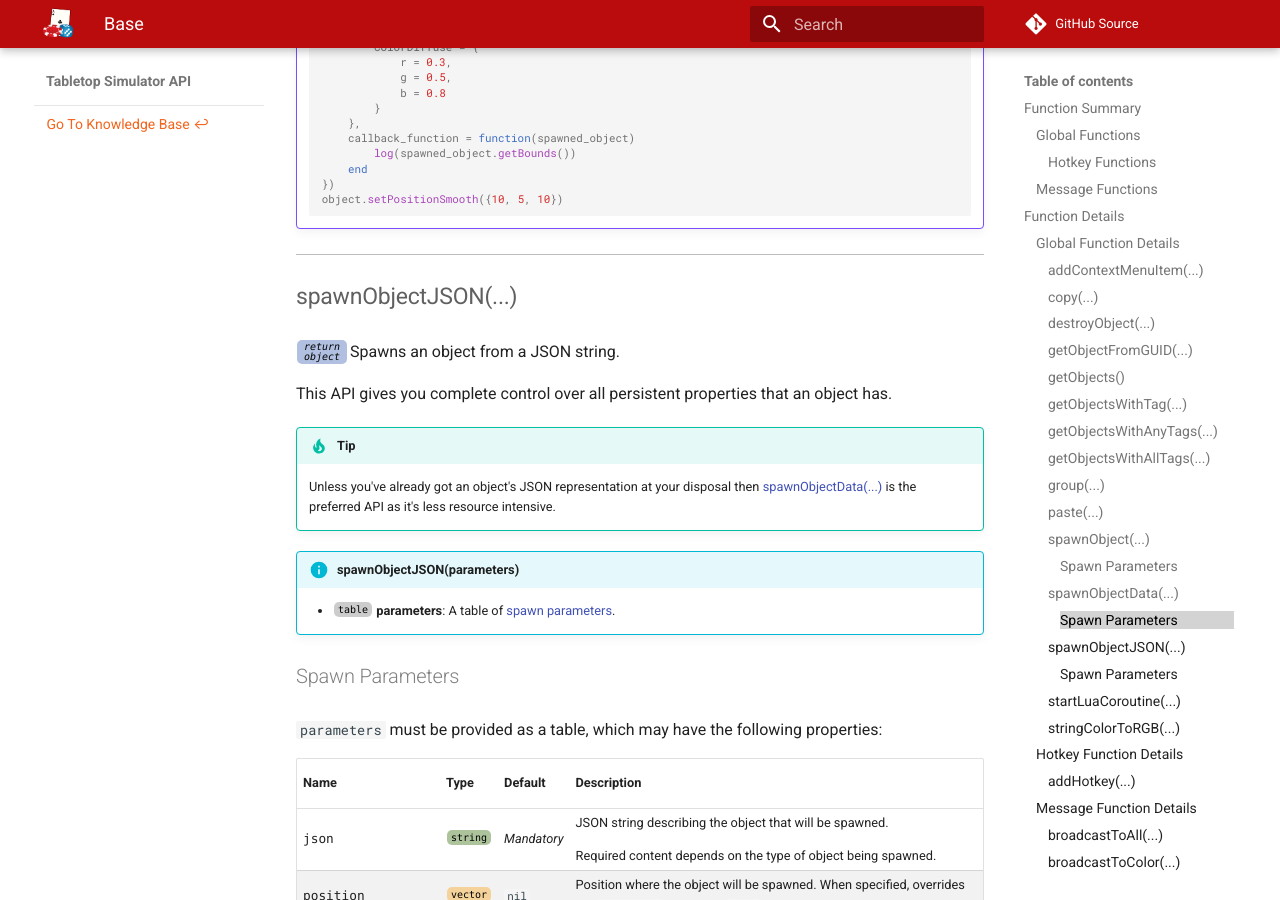
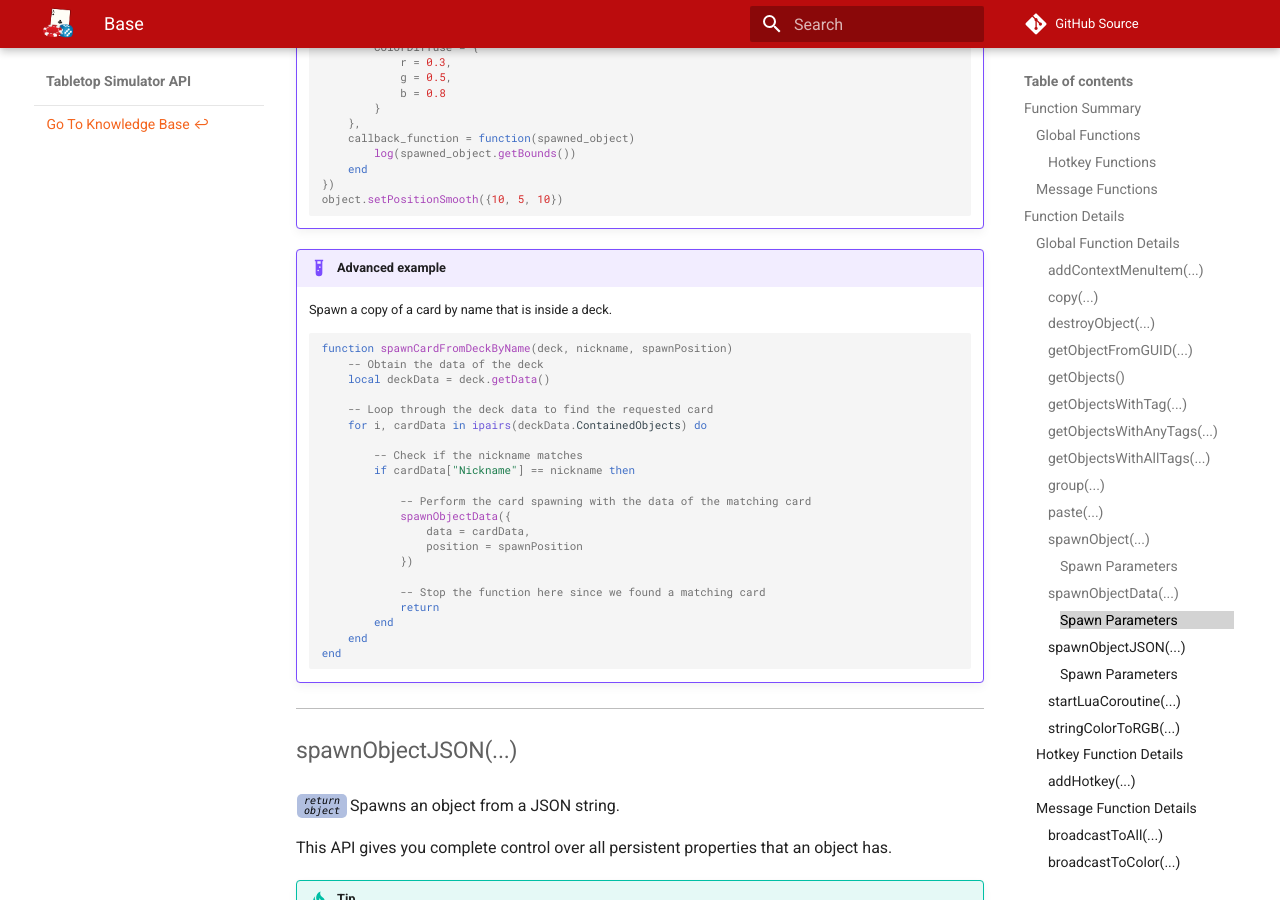
Before and after one commit to Berserk-Games/Tabletop-Simulator-API, an MkDocs documentation site: the page built from docs/base.md, in a window 1280 px wide and 900 px high, scrolled down 9828 px. Built offline with MkDocs 1.6.1 and Material for MkDocs 9.7.7, drawn with Linux system fonts in a browser that asks for light colours; comment, search, counter and statistics services are not loaded.

Commit message:
advanced getData() example

````diff
--- a/docs/base.md
+++ b/docs/base.md
@@ -374,6 +374,32 @@ the object has finished spawning.
 	object.setPositionSmooth({10, 5, 10})
 	```
 
+!!!example "Advanced example"
+	Spawn a copy of a card by name that is inside a deck.
+	```lua
+	function spawnCardFromDeckByName(deck, nickname, spawnPosition)
+		-- Obtain the data of the deck
+		local deckData = deck.getData()
+
+		-- Loop through the deck data to find the requested card
+		for i, cardData in ipairs(deckData.ContainedObjects) do
+
+			-- Check if the nickname matches
+			if cardData["Nickname"] == nickname then
+
+				-- Perform the card spawning with the data of the matching card
+				spawnObjectData({
+					data = cardData,
+					position = spawnPosition
+				})
+
+				-- Stop the function here since we found a matching card
+				return
+			end
+		end
+	end
+	```
+
 ---
 
 
````
